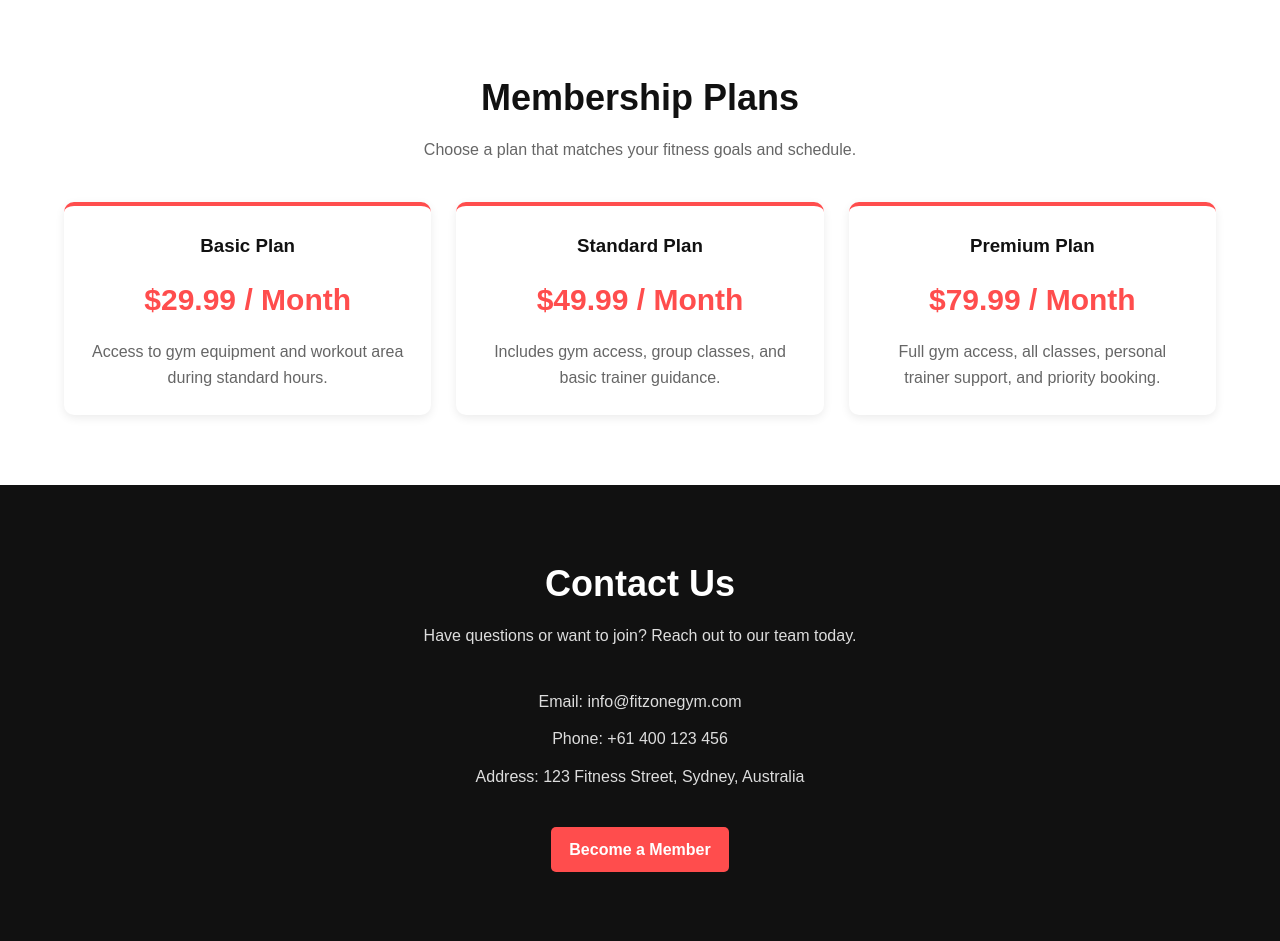
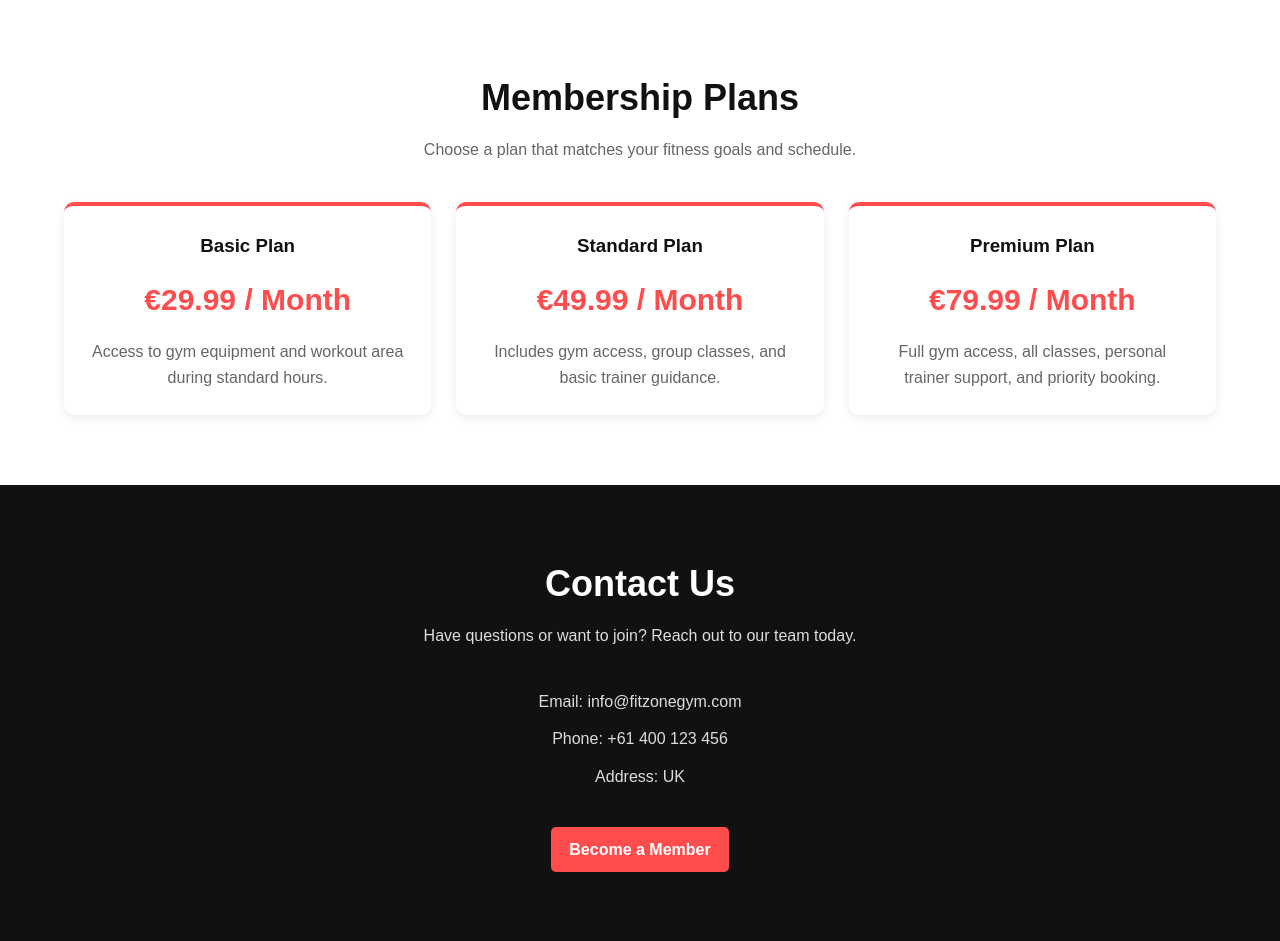
Before and after one commit to Keshav-PO/gym-management-system, a Django app: template members/templates/members/home.html in a window 1280 px wide. Shown: the part 2062-3003 px from the top of the page. Run offline with Django 3.2, Linux system fonts and the light colour scheme; the template is opened without the code that fills it, so the values that code supplies are empty.

Commit message:
minor changes

```diff
--- a/members/templates/members/home.html
+++ b/members/templates/members/home.html
@@ -231,17 +231,17 @@
         <div class="card-grid">
             <div class="card plan-card">
                 <h3>Basic Plan</h3>
-                <div class="price">$29.99 / Month</div>
+                <div class="price">€29.99 / Month</div>
                 <p>Access to gym equipment and workout area during standard hours.</p>
             </div>
             <div class="card plan-card">
                 <h3>Standard Plan</h3>
-                <div class="price">$49.99 / Month</div>
+                <div class="price">€49.99 / Month</div>
                 <p>Includes gym access, group classes, and basic trainer guidance.</p>
             </div>
             <div class="card plan-card">
                 <h3>Premium Plan</h3>
-                <div class="price">$79.99 / Month</div>
+                <div class="price">€79.99 / Month</div>
                 <p>Full gym access, all classes, personal trainer support, and priority booking.</p>
             </div>
         </div>
@@ -256,7 +256,7 @@
         </div>
         <p>Email: info@fitzonegym.com</p>
         <p>Phone: +61 400 123 456</p>
-        <p>Address: 123 Fitness Street, Sydney, Australia</p>
+        <p>Address: UK</p>
         <br>
         <a href="{% url 'register' %}" class="btn btn-primary">Become a Member</a>
     </div>
```
Also changed, not shown: db.sqlite3.
